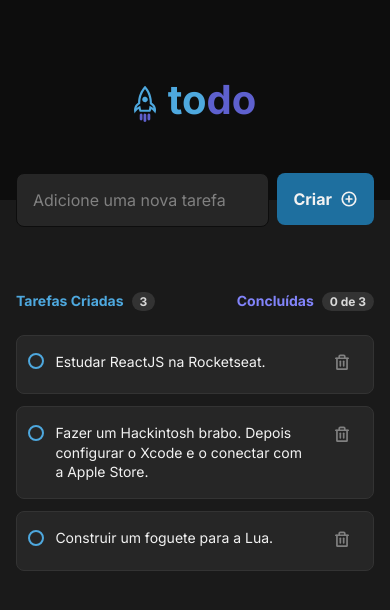
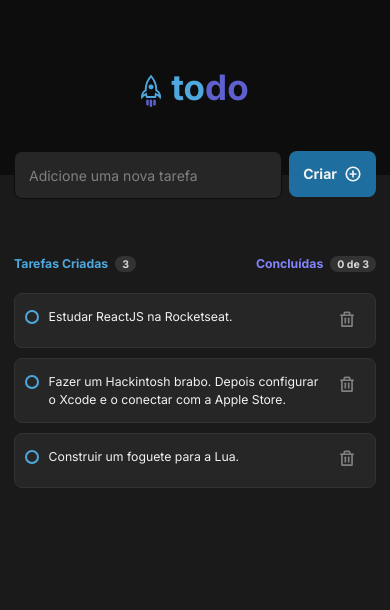
Before and after one commit to andrevks/rocketist, a React (Vite) app: page / in a window 390 px wide. Shown: the top 610 px of the page. Built offline with nearby package versions, Linux system fonts and the light colour scheme.

Commit message:
fix: some corrections on Task, NewTask and App

```diff
--- a/index.html
+++ b/index.html
@@ -13,7 +13,7 @@
       href="https://fonts.googleapis.com/css2?family=Inter:wght@400;700&display=swap"
       rel="stylesheet"
     />
-    <title>Vite App</title>
+    <title>To Do | Rocketseat </title>
   </head>
   <body>
     <div id="root"></div>
--- a/src/App.module.css
+++ b/src/App.module.css
@@ -5,3 +5,11 @@
   /* background: aliceblue; */
   margin-top: -1.6875rem;
 }
+
+
+@media (max-width: 768px) {
+  html {
+    font-size: 87.5%;
+  }
+
+}
--- a/src/App.tsx
+++ b/src/App.tsx
@@ -1,13 +1,22 @@
 import {Header} from './components/Header/Index';
 import {NewTask} from './components/NewTask/Index';
-import { TaskList, ITask } from './components/TaskList/Index';
+import { TaskList } from './components/TaskList/Index';
 import { v4 as uuidv4 } from 'uuid';
+import styles from './App.module.css';
 import './global.css';
-import styles from './App.module.css';
+
 import { useState } from 'react';
 
-function App() {
-  const tasksData = [
+
+
+export interface ITask{
+  id: string
+  description: string
+  isDone: boolean
+}
+
+
+const tasksData: ITask[] = [
   {
     id: uuidv4(),
     description: 'Estudar ReactJS na Rocketseat.',
@@ -24,10 +33,13 @@ function App() {
     isDone: false,
   },
 ]
+
+
+export function App() {
+
   const [tasks, setTasks] = useState<ITask[]>(tasksData)
-
   return (
-    <div>
+      <div >
         <Header/>
         <main className={styles.wrapper}>
           <NewTask setTasks={setTasks}/>
--- a/src/components/Task/Index.tsx
+++ b/src/components/Task/Index.tsx
@@ -1,7 +1,7 @@
 import { Trash } from 'phosphor-react';
 import { Dispatch, MouseEvent, SetStateAction } from 'react';
-import { ITask } from '../TaskList/Index';
 import styles from './Task.module.css';
+import { ITask } from '../../App';
 
 interface ITaskProps {
   id: string
--- a/src/components/Task/Task.module.css
+++ b/src/components/Task/Task.module.css
@@ -115,7 +115,5 @@
 .trash:hover {
   color: var(--red-200);
   background: var(--gray-400);
-
   border-radius: 8px;
-
 }
--- a/src/components/TaskList/Index.tsx
+++ b/src/components/TaskList/Index.tsx
@@ -3,11 +3,7 @@ import { Task } from '../Task/Index';
 import { TaskListInfo } from '../TaskListInfo/Index';
 import { useState, SetStateAction, Dispatch } from 'react';
 import clipboard from '../../assets/clipboard.svg';
-export interface ITask{
-  id: string
-  description: string
-  isDone: boolean
-}
+import { ITask } from '../../App';
 
 export interface ITaskListProps{
   setTasks: Dispatch<SetStateAction<ITask[]>>
```
Also changed, not shown: src/components/NewTask/Index.tsx (+8 -3 lines), src/assets/trashcan.svg (deleted). Lines whose indentation alone changed are shown as unchanged.
